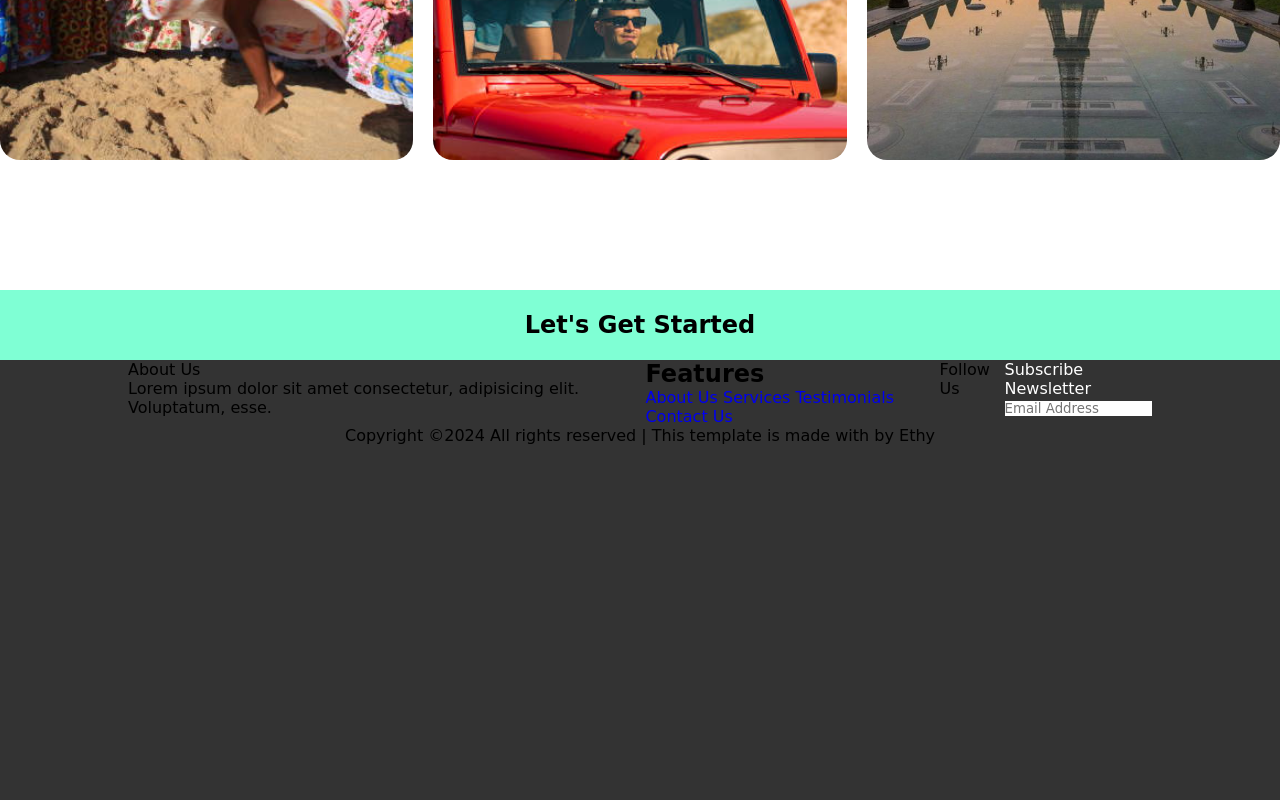
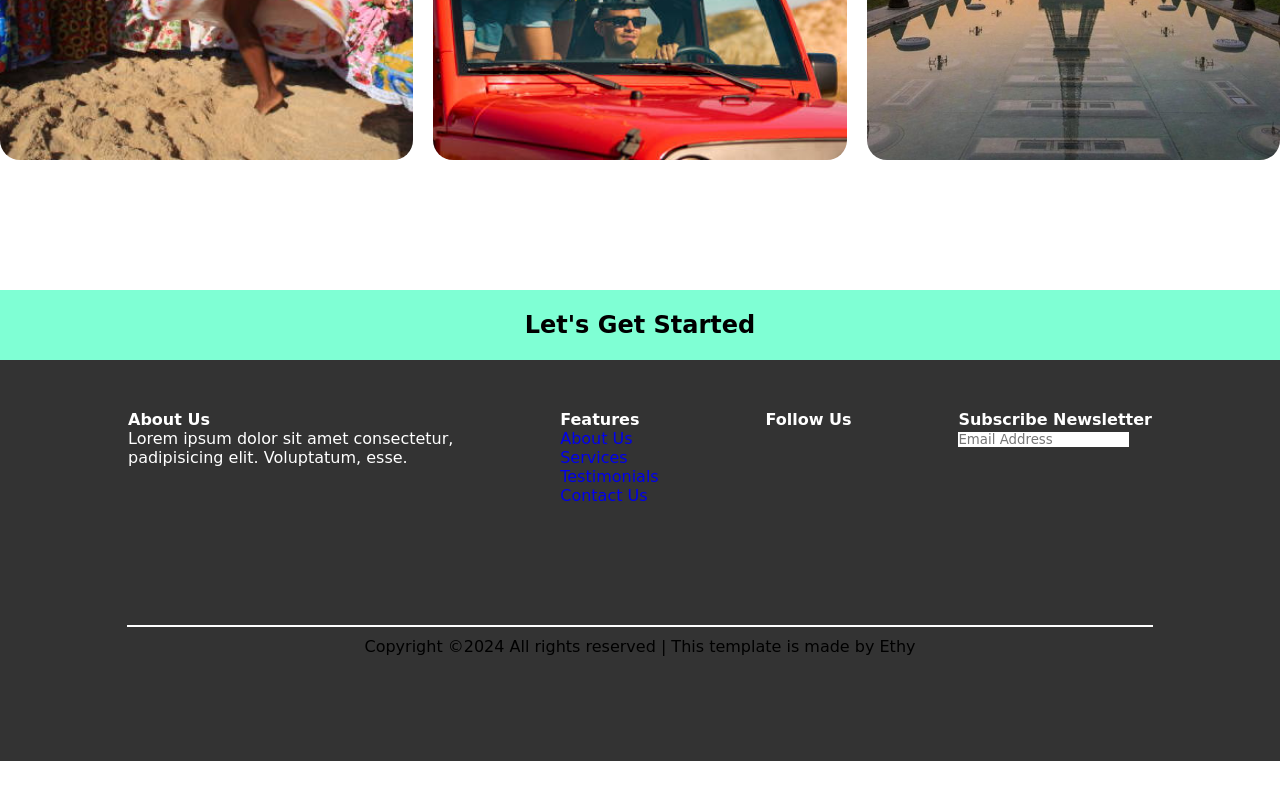
Before and after one commit to Theldra/Explorixa, a plain HTML site: page index.html in a window 1280 px wide. Shown: the part 2348-3148 px from the top of the page. After the commit the page ends 3109 px from the top, so only its background shows below. Drawn offline with Linux system fonts and the light colour scheme.

Commit message:
Added the footer

```diff
--- a/index.html
+++ b/index.html
@@ -1,5 +1,6 @@
 <!DOCTYPE html>
 <html lang="en">
+
 <head>
   <meta charset="UTF-8" />
   <meta name="viewport" content="width=device-width, initial-scale=1.0" />
@@ -162,39 +163,41 @@
       </div>
     </div>
   </section>
-    <footer>
+  <footer class="ft-main">
     <h5 id="footer-name">Let's Get Started</h5>
     <section id="footer-2">
       <div class="ft">
         <div>
-            <span>About Us</span>
+          <h4>About Us</h4>
           <p>
-              Lorem ipsum dolor sit amet consectetur, adipisicing elit.
-              Voluptatum, esse.
-            </p>
+            Lorem ipsum dolor sit amet consectetur,</p>
+          <p>padipisicing elit.
+            Voluptatum, esse.</p>
         </div>
         <div>
-            <h2>Features</h2>
-            <a href="#">About Us</a>
-            <a href="#">Services</a>
-            <a href="#">Testimonials</a>
-            <a href="#">Contact Us</a>
+          <h4 class="feature-links">Features</h4>
+          <p><a href="#">About Us</a></p>
+          <p><a href="#">Services</a></p>
+          <p><a href="#">Testimonials</a></p>
+          <p><a href="#">Contact Us</a></p>
         </div>
         <div>
-            <span>Follow Us</span>
+          <h4>Follow Us</h4>
+
         </div>
         <div>
-            <span id="footer-title">Subscribe Newsletter</span>
+          <h4>Subscribe Newsletter</h4>
           <input type="text" placeholder="Email Address">
         </div>
       </div>
+      <div class="ft-5">
         <hr>
-        <div class="ft-5">
         <p>
-          Copyright ©2024 All rights reserved | This template is made with  by Ethy
+          Copyright ©2024 All rights reserved | This template is made by Ethy
         </p>
       </div>
     </section>
   </footer>
 </body>
+
 </html>
--- a/style.css
+++ b/style.css
@@ -1,14 +1,20 @@
-*{
+* {
     margin: 0;
     padding: 0;
     text-decoration: none;
     border: none;
     overflow-x: hidden;
-@import url('https://fonts.googleapis.com/css2?family=Playwrite+CU:wght@100..400&display=swap');
-font-family: "Playwrite CU", cursive;
+    @import url('https://fonts.googleapis.com/css2?family=Playwrite+CU:wght@100..400&display=swap');
+    font-family: "Playwrite CU", cursive;
 }
 
-#hero{
+hr {
+    border: 1px solid white;
+    width: 80%;
+    margin: auto;
+}
+
+#hero {
     background-image: url("./img/hero-bg.jpg");
     height: 100vh;
     width: 100vw;
@@ -16,7 +22,8 @@ font-family: "Playwrite CU", cursive;
     background-attachment: fixed;
 
 }
-.overlay{
+
+.overlay {
     height: 100%;
     width: 100%;
     display: flex;
@@ -24,29 +31,29 @@ font-family: "Playwrite CU", cursive;
     align-items: center;
     justify-content: center;
     gap: 10px;
-    background-color: rgba(0,0,0,0.3);
+    background-color: rgba(0, 0, 0, 0.3);
 
 }
 
-#hero-title{
+#hero-title {
     color: aquamarine;
     font-size: 3rem;
 }
 
-#hero-subtext{
-color: #A3947E;
-font-size: 2.3rem;
+#hero-subtext {
+    color: #A3947E;
+    font-size: 2.3rem;
 
 }
 
-#hero-button{
+#hero-button {
     background-color: #41697E;
     color: beige;
     padding: 10px 20px;
     border-radius: 20px;
 }
 
-nav{
+nav {
     display: flex;
     flex-direction: row;
     justify-content: space-around;
@@ -61,7 +68,7 @@ nav{
     z-index: 99;
 }
 
-.nav-items{
+.nav-items {
     color: #41697E;
     display: flex;
     flex-direction: row;
@@ -72,7 +79,7 @@ nav{
 
 }
 
-#works{
+#works {
     margin: 5rem 0;
     display: flex;
     flex-direction: column;
@@ -81,39 +88,39 @@ nav{
     row-gap: 50px;
 }
 
-.header{
+.header {
     width: 60%;
     text-align: center;
     flex-direction: column;
     row-gap: 10px;
 }
 
-.header h2{
+.header h2 {
     font-size: 2.5rem;
     color: #7FFFD4;
 }
 
-#gallery{
+#gallery {
     display: grid;
     grid-template-columns: 1fr 1fr 1fr;
     width: 100%;
     gap: 20px;
 }
 
-.gallery-item{
+.gallery-item {
     width: 100%;
     height: 500px;
     position: relative;
 }
 
-.gallery-item img{
+.gallery-item img {
     width: 100%;
     height: 90%;
     object-fit: cover;
     border-radius: 20px;
 }
 
-.gallery-overlay{
+.gallery-overlay {
     position: absolute;
     top: 0;
     left: 0;
@@ -129,11 +136,11 @@ nav{
     border-radius: 20px;
 }
 
-.gallery-overlay:hover{
+.gallery-overlay:hover {
     opacity: 1;
 }
 
-#features{
+#features {
     display: flex;
     justify-content: space-evenly;
     margin: 8rem 0;
@@ -141,37 +148,38 @@ nav{
     column-gap: 3rem;
 }
 
-.feature-list{
+.feature-list {
     list-style-type: none;
     display: flex;
     flex-direction: column;
     row-gap: 15px;
     color: #41697E;
 }
-.feature-item{
+
+.feature-item {
     display: flex;
     flex-direction: column;
     row-gap: 15px;
     color: #515140;
 }
 
-.feature-title{
+.feature-title {
     color: #7FFFD4;
     font-size: 1.6rem;
     font-weight: bold;
 }
 
-.feature-list li{
+.feature-list li {
     display: flex;
     column-gap: 20px;
 }
 
-#nav-name{
+#nav-name {
     color: #41697E;
     font-size: x-large;
 }
 
-#footer-name{
+#footer-name {
     display: flex;
     flex-direction: row;
     justify-content: center;
@@ -182,27 +190,35 @@ nav{
     font-size: 1.5rem;
 }
 
-#footer-2{
+#footer-2 {
     background-color: rgba(0, 0, 0, 0.8);
-    height: 100vh;
+    /* height: 100vh; */
     width: 100vw;
-    background-size: cover;
+    padding-bottom: 100px;
+
 }
 
-#footer-title{
+#footer-title {
     color: white;
     display: flex;
     flex-direction: column;
     row-gap: 15px;
 }
 
-.ft{
+.ft {
     display: flex;
     width: 80%;
+    justify-content: space-between;
+    align-items: flex-start;
     margin: auto;
+    padding-top: 50px;
+    padding-bottom: 120px;
+    color: white;
 }
 
-.ft-5 p{
+.ft-5 p {
     display: flex;
     justify-content: center;
+    padding-top: 10px;
+    padding-bottom: 5px;
 }
```
Lines whose indentation alone changed are shown as unchanged.
